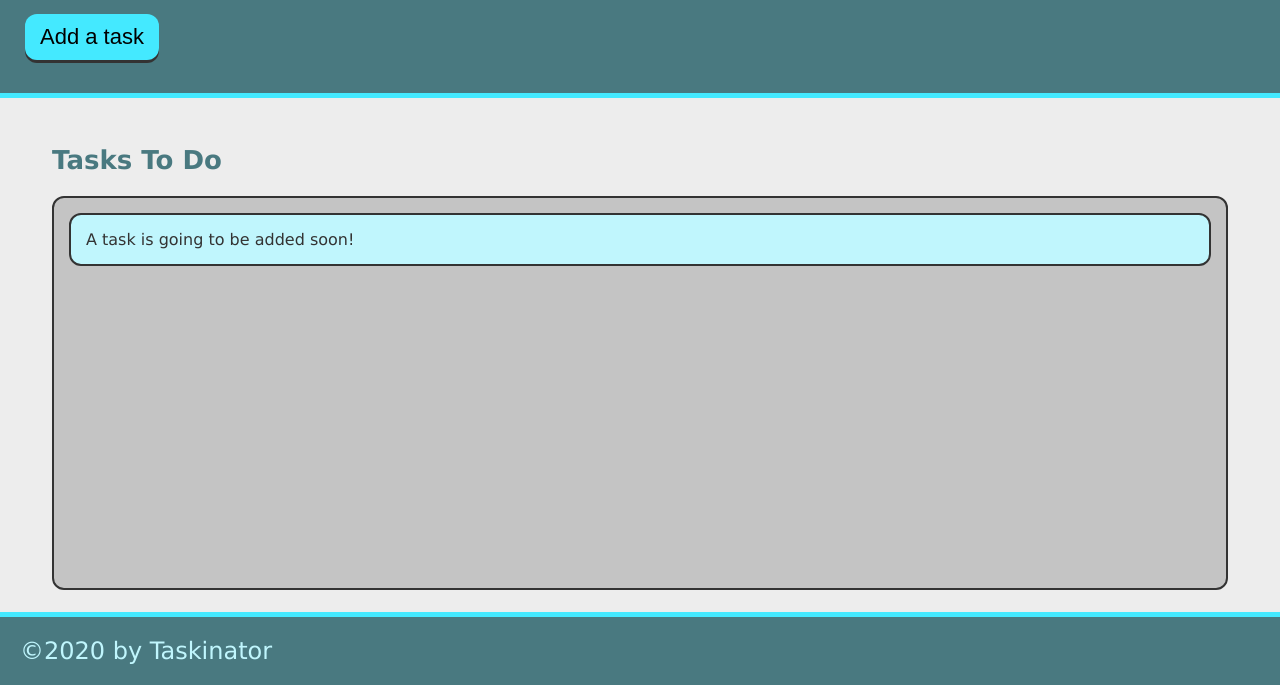
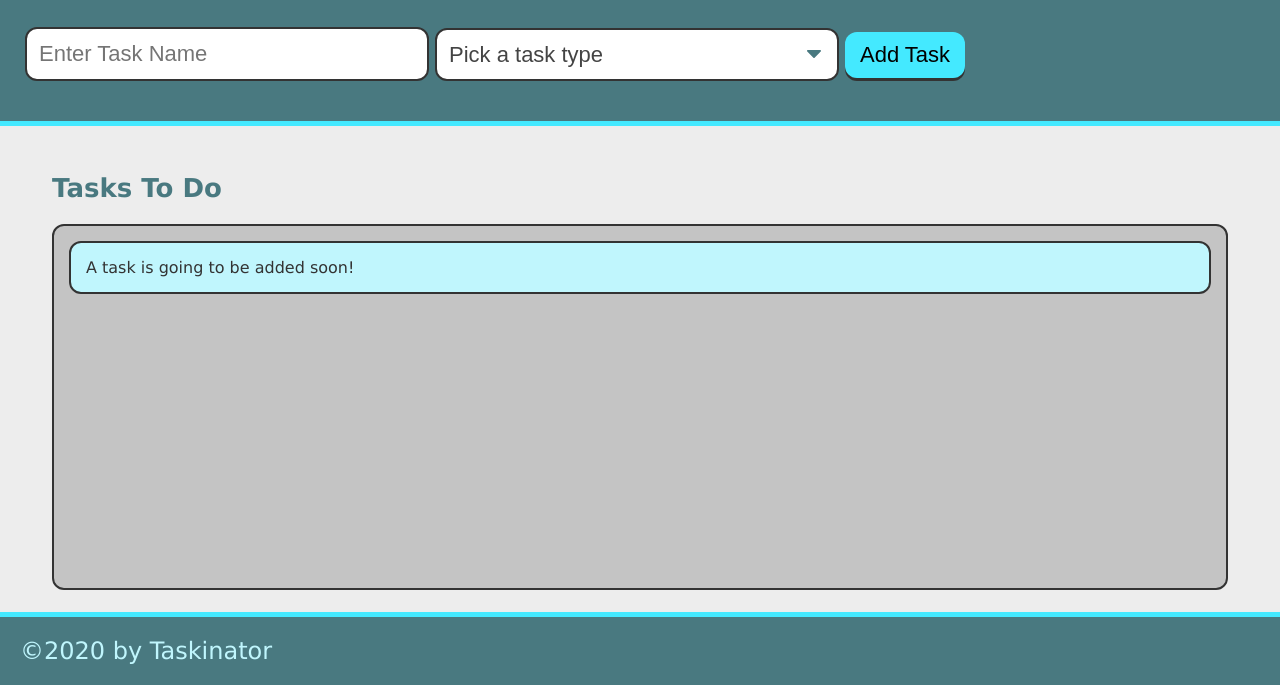
Before and after one commit to AndreiaLCoding/taskinator, a plain HTML site: page index.html in a window 1280 px wide. Shown: the part 115-800 px from the top of the page. Drawn offline with Linux system fonts and the light colour scheme.

Commit message:
added form to html

```diff
--- a/index.html
+++ b/index.html
@@ -16,7 +16,22 @@
         <p>
             Click the button below to add a new task!
         </p>
-        <button class="btn" id="save-task">Add a task</button>
+        <form id="task-form">
+            <div class="form-group">
+                <input type="text" name="task-name" placeholder="Enter Task Name" />
+              </div>
+              <div class="form-group">
+                <select name="task-type"class="select-dropdown">
+                  <option value="" disabled selected>Pick a task type</option>
+                  <option value="Print">Print</option>
+                  <option value="Web">Web</option>
+                  <option value="Mobile">Mobile</option>
+                </select>
+              </div>
+            <div class="form-group">
+              <button class="btn" id="save-task" type="submit">Add Task</button>
+            </div>
+          </form>
     </header>
 
     <main class="page-content">
```
